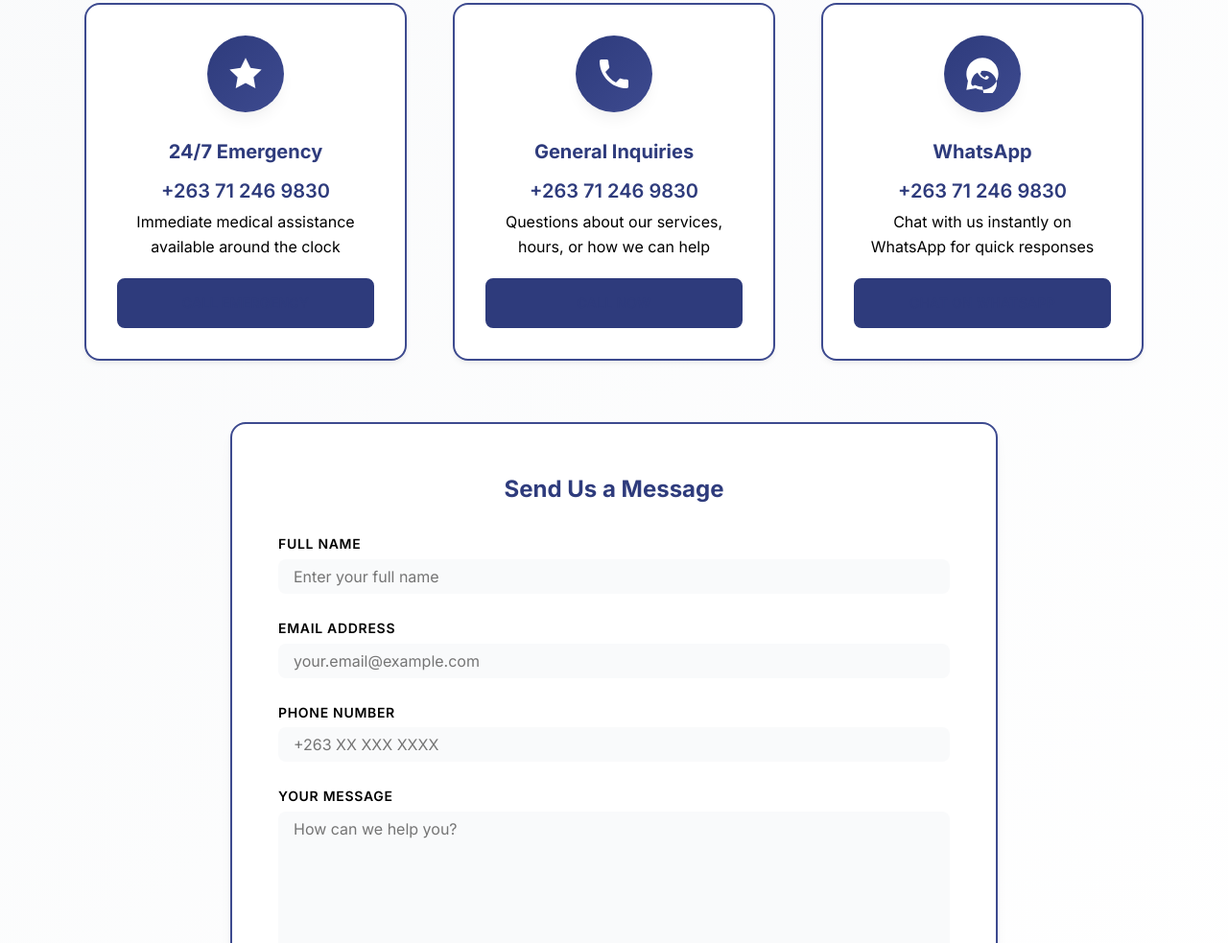
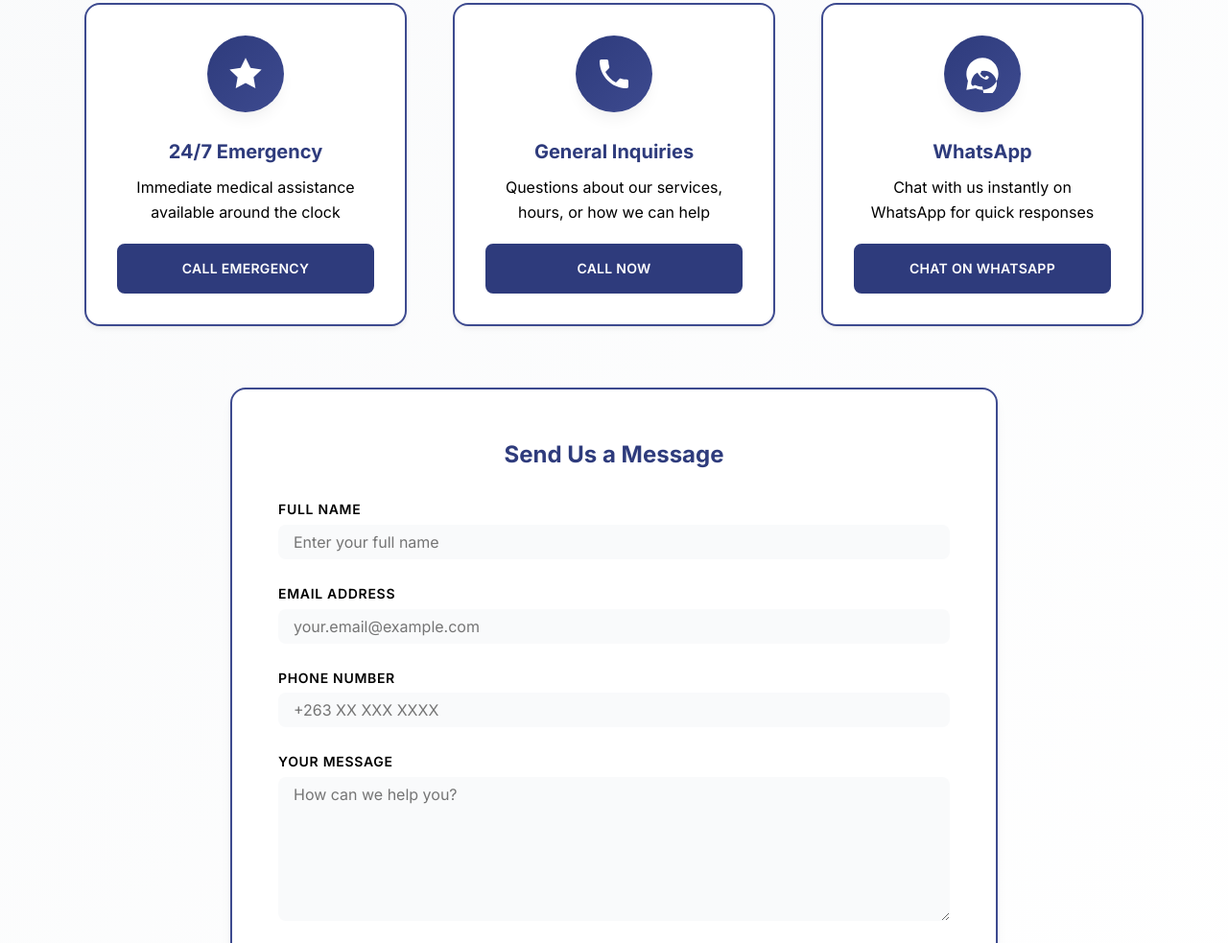
Before and after one commit to auspious/Kayden, a plain HTML site: page index.html in a window 1280 px wide. Shown: the part 3894-4877 px from the top of the page at 96% size. Drawn offline with Linux system fonts and the light colour scheme.

Commit message:
additionals

```diff
--- a/index.html
+++ b/index.html
@@ -373,7 +373,6 @@
                         </svg>
                     </div>
                     <h3>24/7 Emergency</h3>
-                    <p style="font-weight: 600; font-size: 20px; color: var(--color-primary);">+263 71 246 9830</p>
                     <p>Immediate medical assistance available around the clock</p>
                     <a href="tel:+263712469830" class="btn-primary">Call Emergency</a>
                 </div>
@@ -388,7 +387,6 @@
                         </svg>
                     </div>
                     <h3>General Inquiries</h3>
-                    <p style="font-weight: 600; font-size: 20px; color: var(--color-primary);">+263 71 246 9830</p>
                     <p>Questions about our services, hours, or how we can help</p>
                     <a href="tel:+263712469830" class="btn-primary">Call Now</a>
                 </div>
@@ -406,7 +404,6 @@
                         </svg>
                     </div>
                     <h3>WhatsApp</h3>
-                    <p style="font-weight: 600; font-size: 20px; color: var(--color-primary);">+263 71 246 9830</p>
                     <p>Chat with us instantly on WhatsApp for quick responses</p>
                     <a href="https://wa.me/263712469830" target="_blank" rel="noopener" class="btn-primary">Chat on
                         WhatsApp</a>
--- a/styles.css
+++ b/styles.css
@@ -1160,6 +1160,14 @@
 .contact-card .btn-primary {
     margin-top: var(--space-3);
     width: 100%;
+    color: var(--color-white) !important;
+    background-color: var(--color-primary);
+}
+
+.contact-card .btn-primary:hover {
+    color: var(--color-white) !important;
+    background-color: var(--color-primary-dark);
+    text-decoration: none;
 }
 
 /* Contact Form */
```
